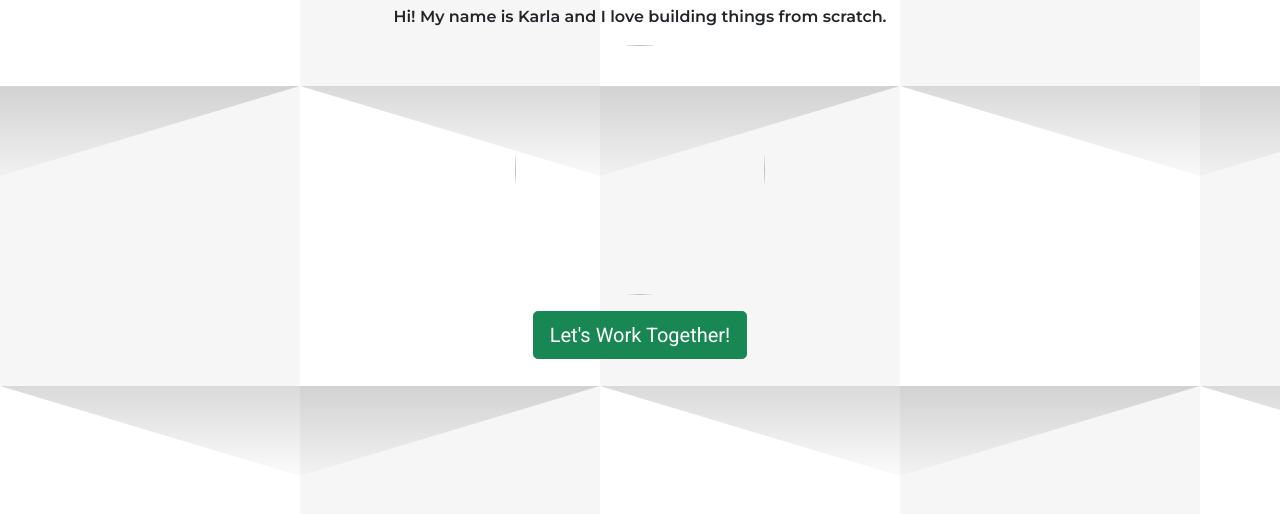
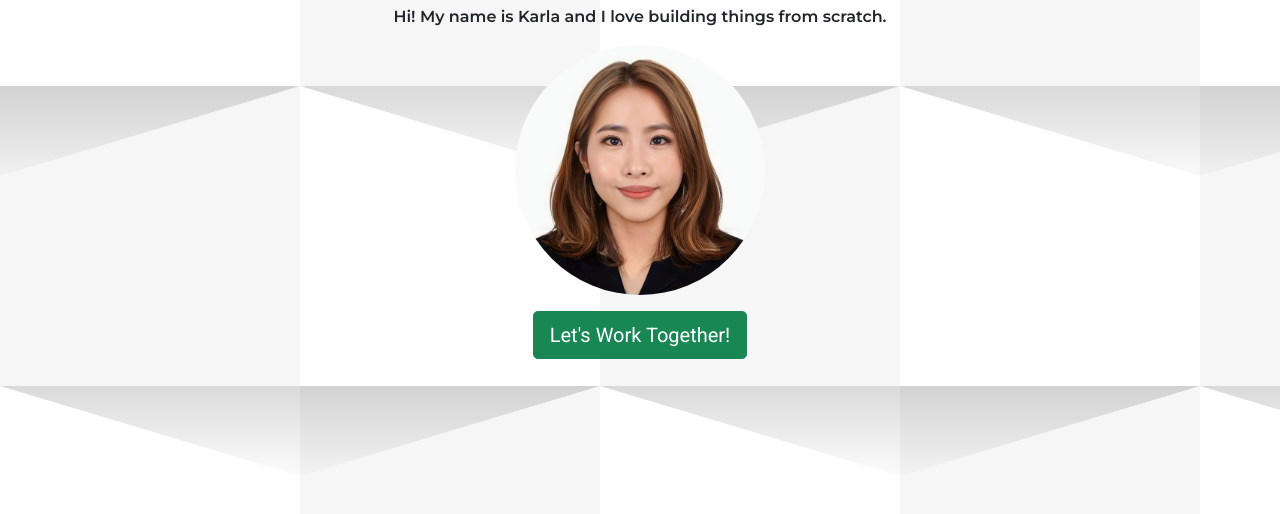
Before and after one commit to ria-kee/karla_portfolio, a plain HTML site: page index.html in a window 1280 px wide. Shown: the part 214-728 px from the top of the page. Drawn offline with nearby package versions, Linux system fonts and the light colour scheme; the site is published under a folder, as on GitHub Pages, so addresses that start at the root find nothing.

Commit message:
Update index.html

```diff
--- a/index.html
+++ b/index.html
@@ -23,7 +23,7 @@
 		<section class="text-center mt-5" id="landing">
 			<h1>Full Stack Web Developer</h1>
 			<p>Hi! My name is Karla and I love building things from scratch.</p>
-			<img src="/images/me.JPG" id="portrait" class="img-fluid">
+			<img src="images/me.JPG" id="portrait" class="img-fluid">
 
 			<a href="mailto:mariakarlaaa.r@gmail.com" class="btn btn-success btn-lg mt-3">Let's Work Together!</a>
 		</section>
```
